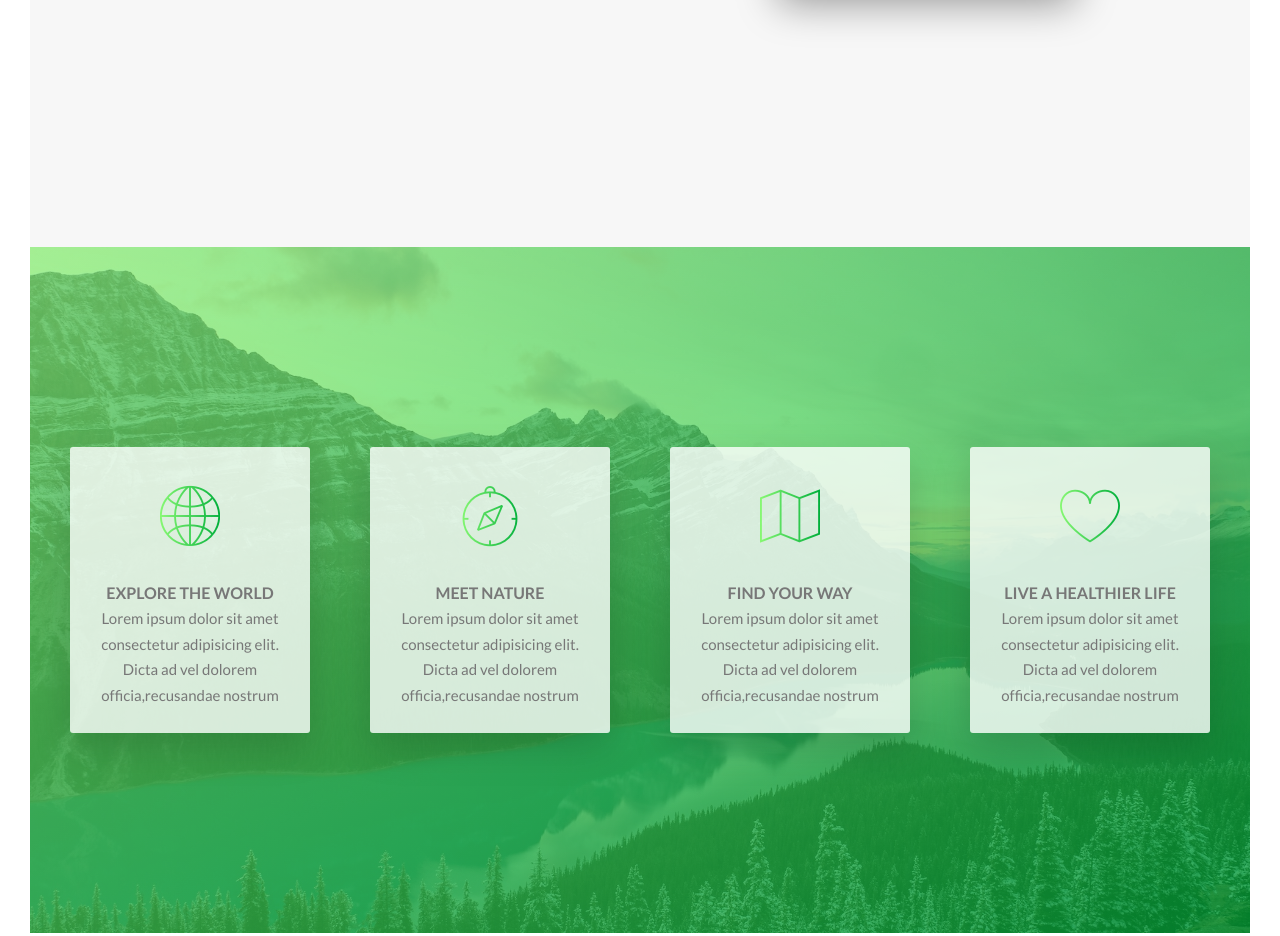
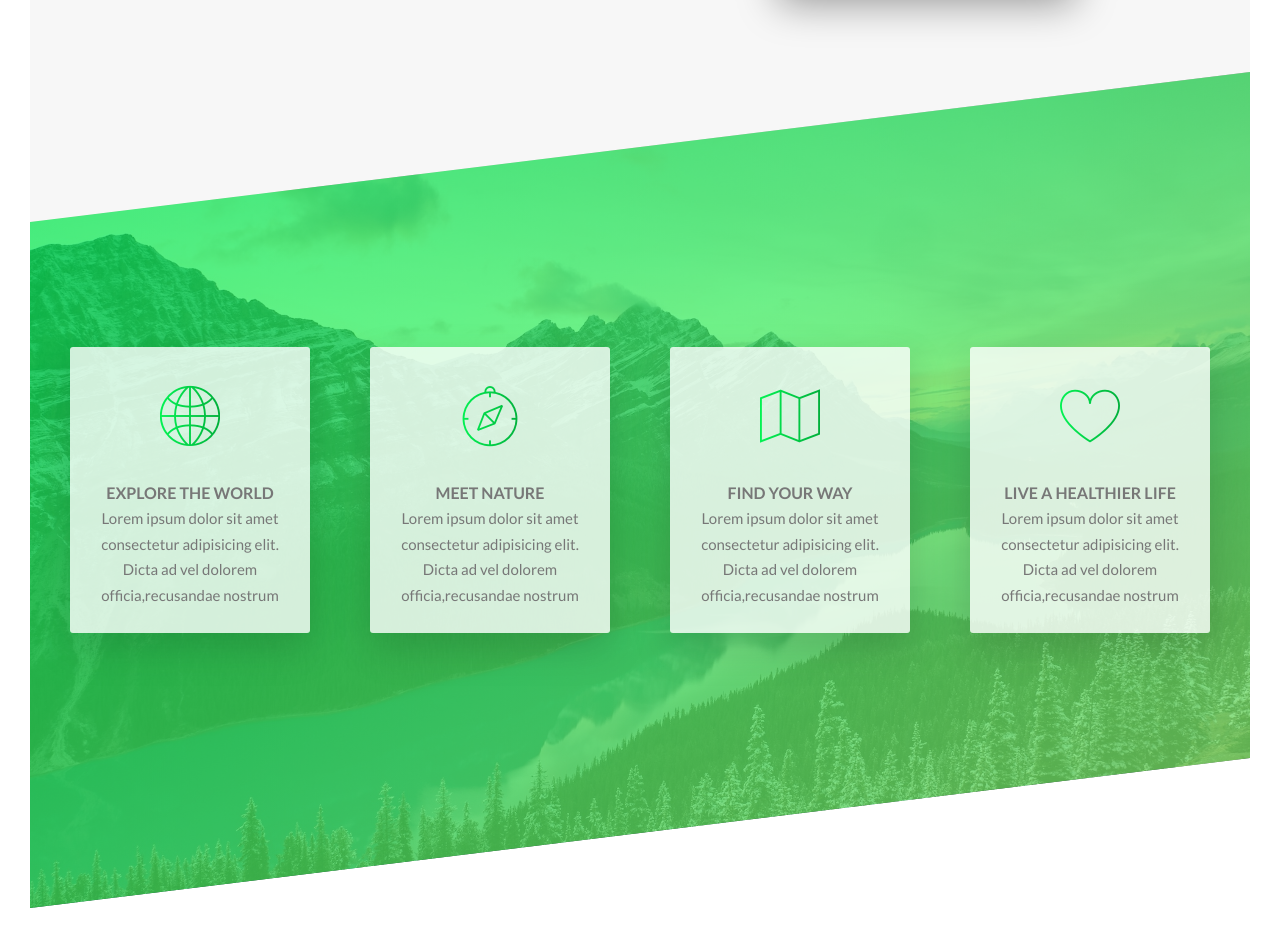
Before and after one commit to ashleymazzonna/myNatours, a website: page index.html in a window 1280 px wide. Shown: the part 1330-2266 px from the top of the page. After the commit the page ends 2238 px from the top, so only its background shows below. Drawn offline with Linux system fonts and the light colour scheme.

Commit message:
complete section feature cards

```diff
--- a/sass/components/_feature-box.scss
+++ b/sass/components/_feature-box.scss
@@ -11,7 +11,7 @@
         font-size: 6rem;
         margin-bottom: .5rem;
         display: inline-block;
-        background-image: linear-gradient(to right, $color-primary-light, $color-primary-dark);
+        background-image: linear-gradient(to right, $color-primary, $color-primary-dark);
         -webkit-background-clip: text;
         color: transparent;
 
--- a/sass/layout/_header.scss
+++ b/sass/layout/_header.scss
@@ -2,8 +2,8 @@
     height: 95vh; /* vh - view height */
     background-image: linear-gradient(
         to right bottom,
-        rgba($color-primary-light, 0.7),
-        rgba($color-primary-dark, 0.7)),
+        rgba($color-primary, 0.7),
+        rgba($color-primary-light, 0.7)),
         url("/img/hero.jpg");
     background-size: cover;
     background-position: top;
--- a/sass/pages/_home.scss
+++ b/sass/pages/_home.scss
@@ -8,8 +8,15 @@
     padding: 20rem 0;
     background-image: linear-gradient(
     to right bottom,
-    rgba($color-primary-light, 0.7),
-    rgba($color-primary-dark, 0.7)),
+    rgba($color-primary, 0.7),
+    rgba($color-primary-light, 0.7)),
     url("/img/nat-4.jpg");
     background-size: cover;
+    margin-top: -10rem;
+    transform: skewY(-7deg);
+    //.section-features >(direct child selects the first child of the parent element) *(selects all the first child elements of the parent element)
+    & > * {
+        transform: skewY(                        7deg);
+
+    }
 }
```
Also changed, not shown: css/style.css.
